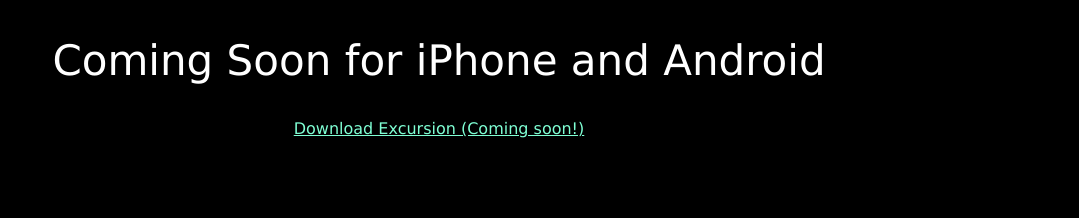
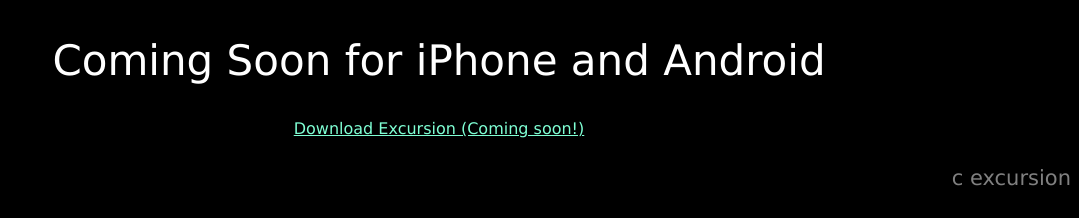
Before and after one commit to mvltani/excursion, a plain HTML site: page index.html in a window 1280 px wide. Shown: the part 1127-1345 px from the top of the page, without its empty margins (201-1280 px from the left). Drawn offline with Linux system fonts and the light colour scheme.

Commit message:
changed css

```diff
--- a/css/style.css
+++ b/css/style.css
@@ -26,3 +26,10 @@ h2 {
   font-size: 42px;
   color: white;
 }
+
+h4 {
+  text-align: right;
+  color: gray;
+  font-weight: normal;
+  font-size: 21px;
+}
```
